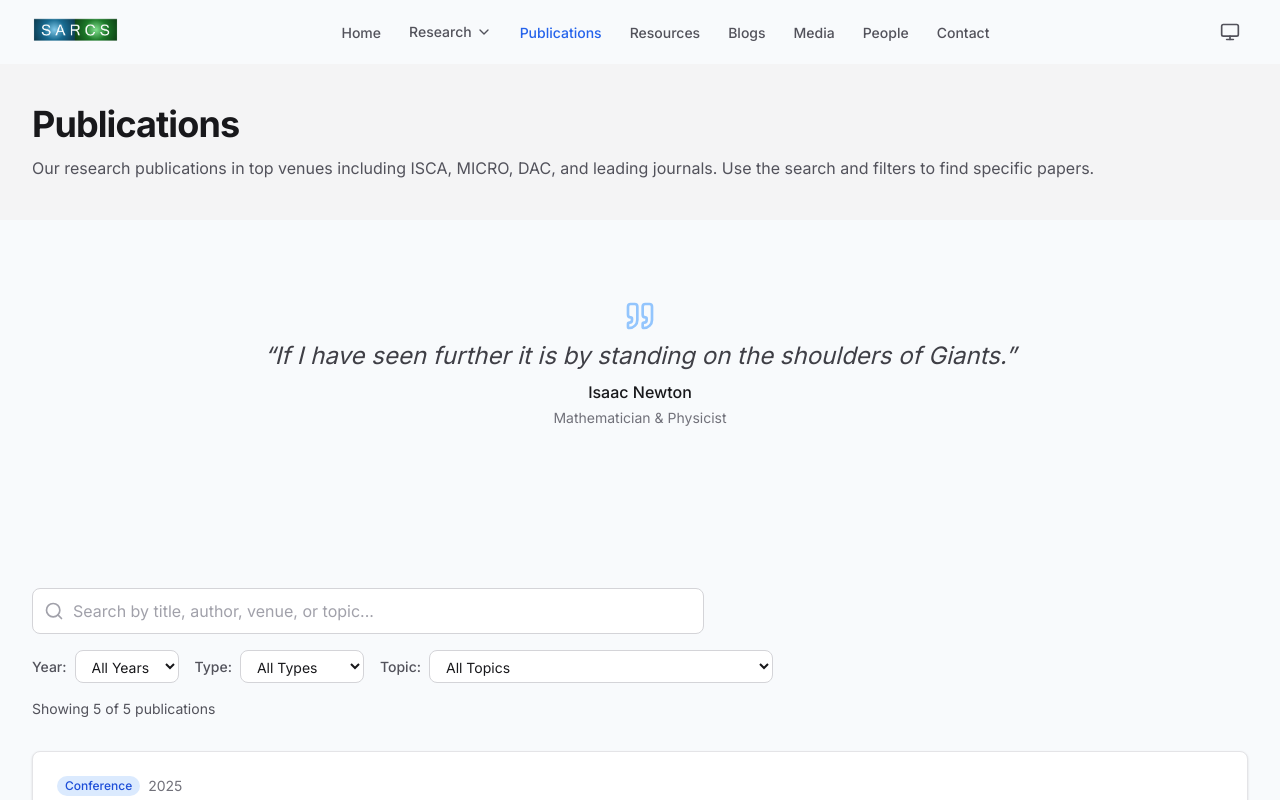
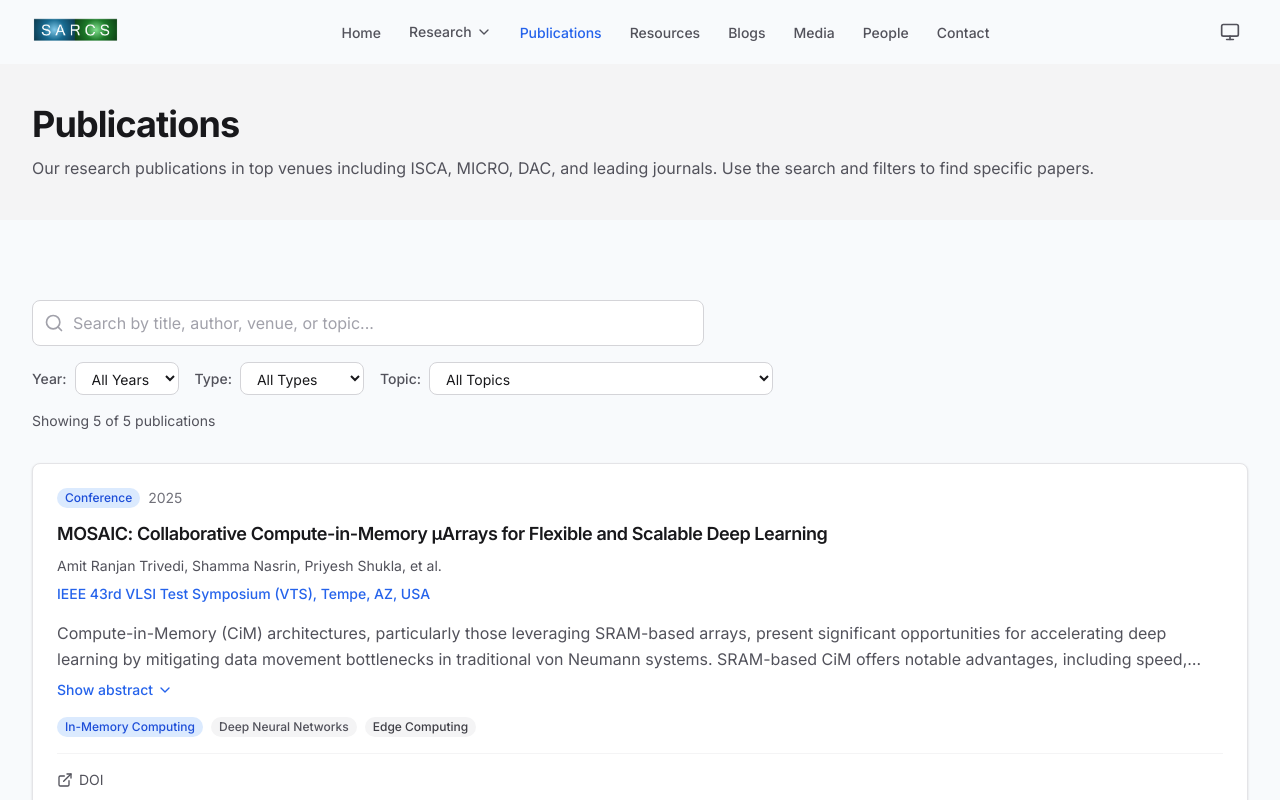
Before and after one commit to SARCS-Research-Group-IIITH/SARCS-Research-Group-IIITH.github.io, a Next.js app: page /publications in a window 1280 px wide. Shown: the top 800 px of the page. Built offline with nearby package versions, Linux system fonts and the light colour scheme.

Commit message:
removed quote in publications

```diff
--- a/app/publications/page.tsx
+++ b/app/publications/page.tsx
@@ -6,7 +6,7 @@
  */
 
 import type { Metadata } from 'next';
-import { PageHeader, Section, Quote } from '@/components/ui';
+import { PageHeader, Section } from '@/components/ui';
 import { PublicationFilters } from '@/components/publications';
 import type { Publication } from '@/types';
 
@@ -36,17 +36,7 @@ export default function PublicationsPage() {
         description="Our research publications in top venues including ISCA, MICRO, DAC, and leading journals. Use the search and filters to find specific papers."
       />
 
-      {/* Inspirational Quote */}
-      <Section className="py-8 md:py-12">
-        <Quote
-          text="If I have seen further it is by standing on the shoulders of Giants."
-          author="Isaac Newton"
-          title="Mathematician & Physicist"
-          variant="centered"
-        />
-      </Section>
-
-      <Section className="pt-0">
+      <Section>
         <PublicationFilters publications={publications} />
       </Section>
     </>
```
